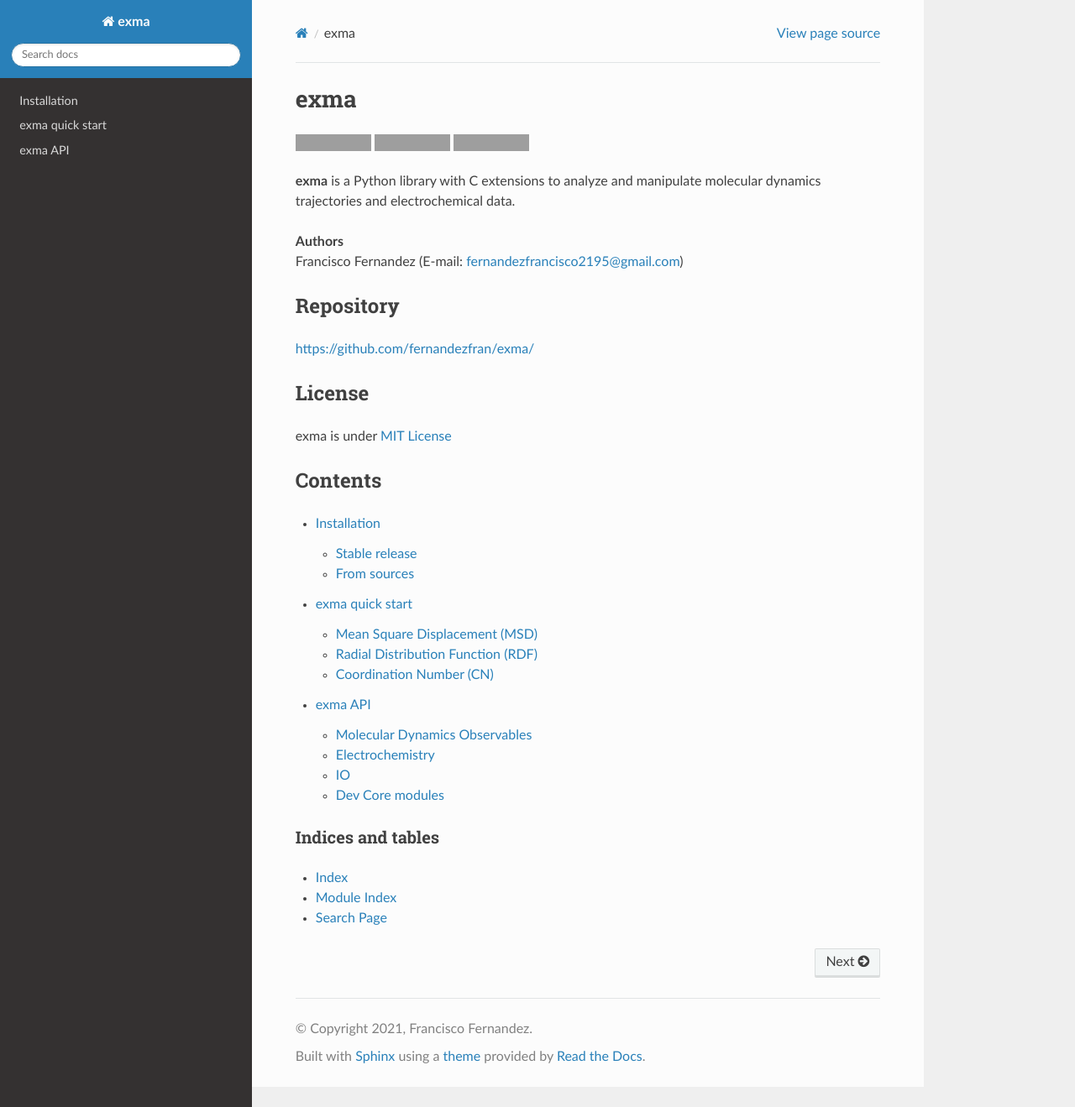
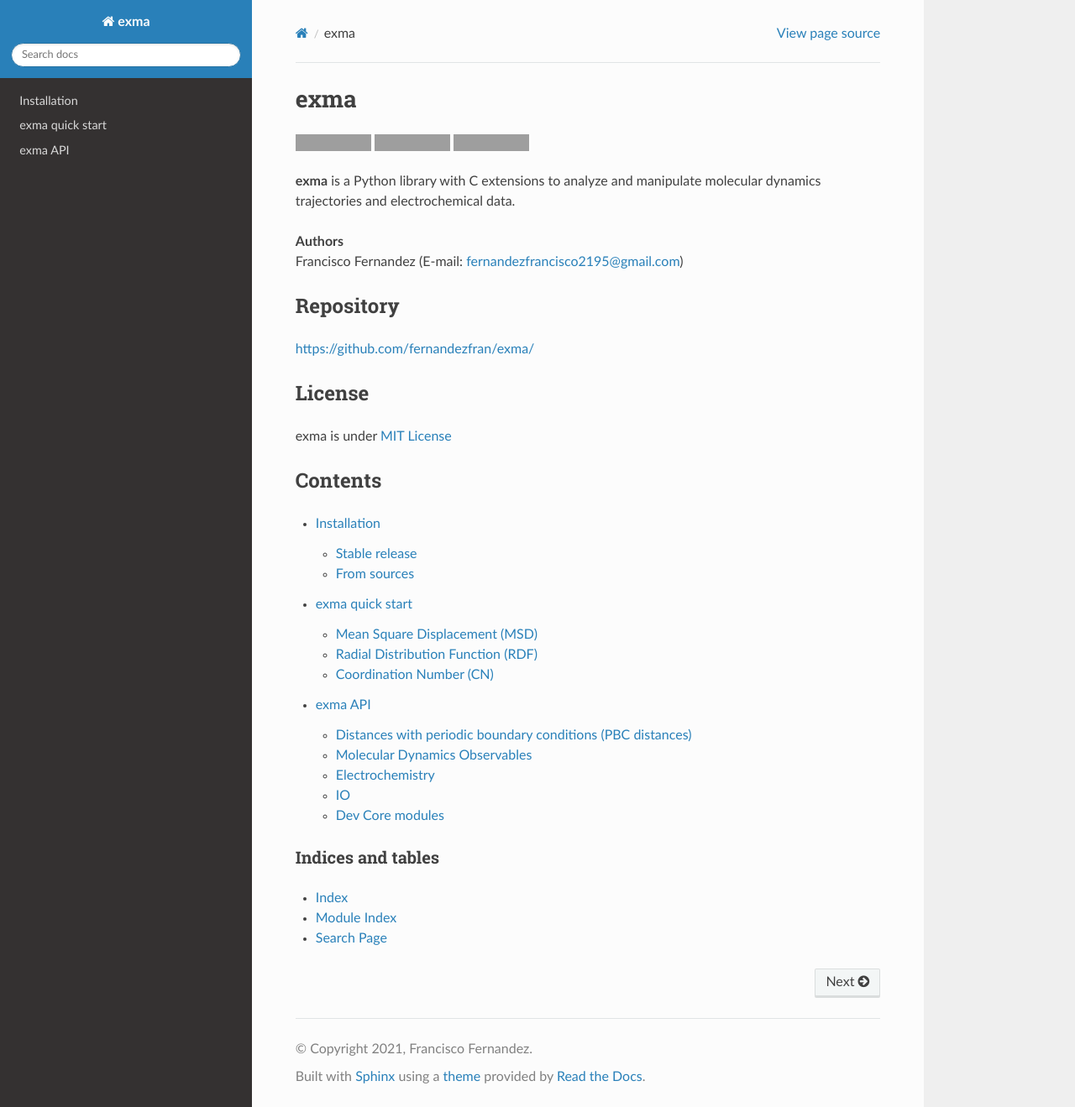
Before and after one commit to fernandezfran/exma, a Sphinx documentation site: the page built from docs/source/index.rst, in a window 1280 px wide and 1319 px high. Shown: the whole window at 84% size. Built offline with Sphinx 7.4.7 and the Read the Docs theme 2.0.0, drawn with Linux system fonts in a browser that asks for light colours; grey boxes are pictures that could not be loaded.

Commit message:
pbc distances position in docs

```diff
--- a/docs/source/api.rst
+++ b/docs/source/api.rst
@@ -4,6 +4,20 @@
 
 .. toctree::
    :maxdepth: 4
+
+
+Distances with periodic boundary conditions (PBC distances)
+===========================================================
+
+``exma.distances`` module
+-------------------------
+
+.. automodule:: exma.distances
+   :members:
+   :private-members:
+   :undoc-members:
+   :show-inheritance:
+   :member-order: bysource
 
 
 Molecular Dynamics Observables
```
Also changed, not shown: other parts of docs/source/api.rst (+0 -10 lines).
